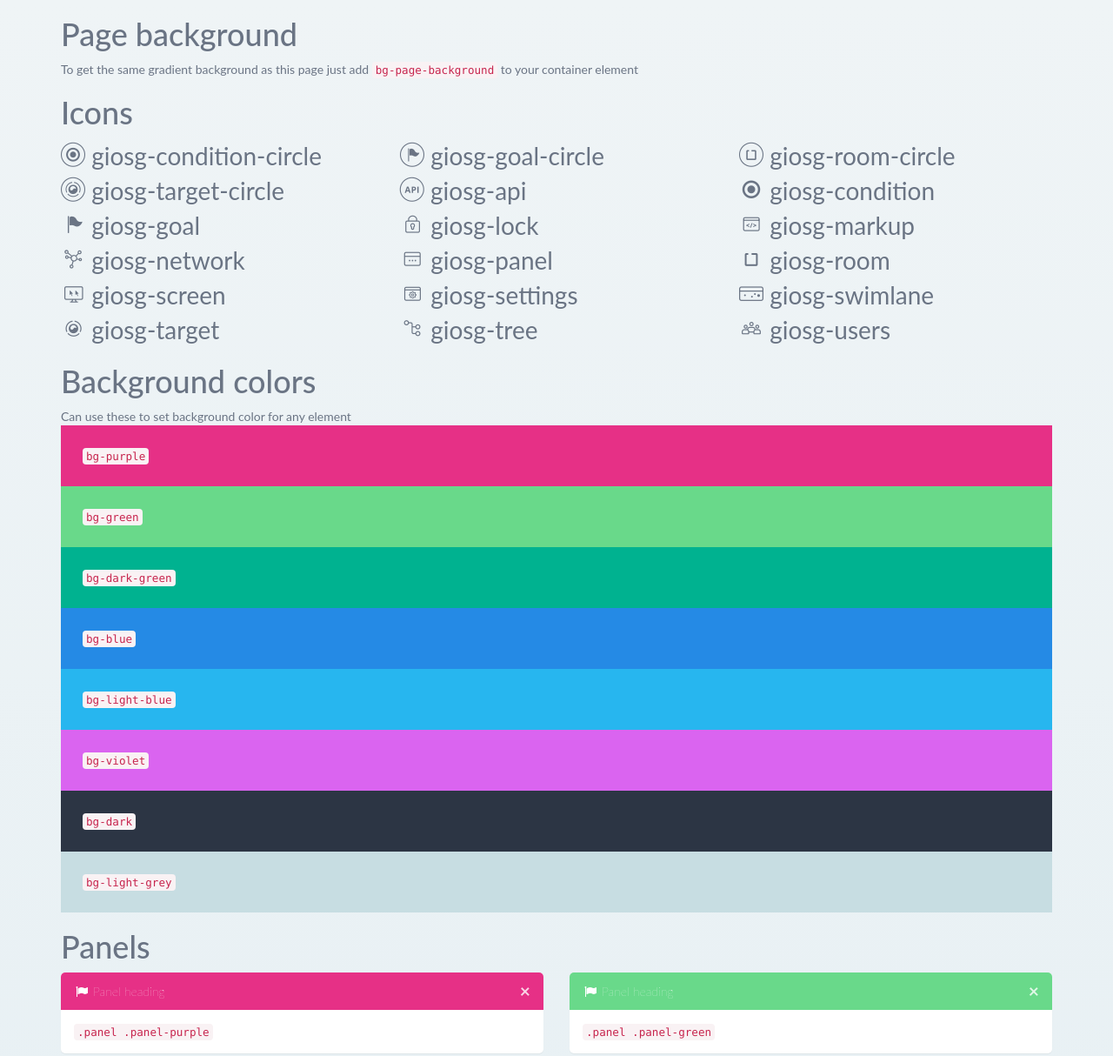
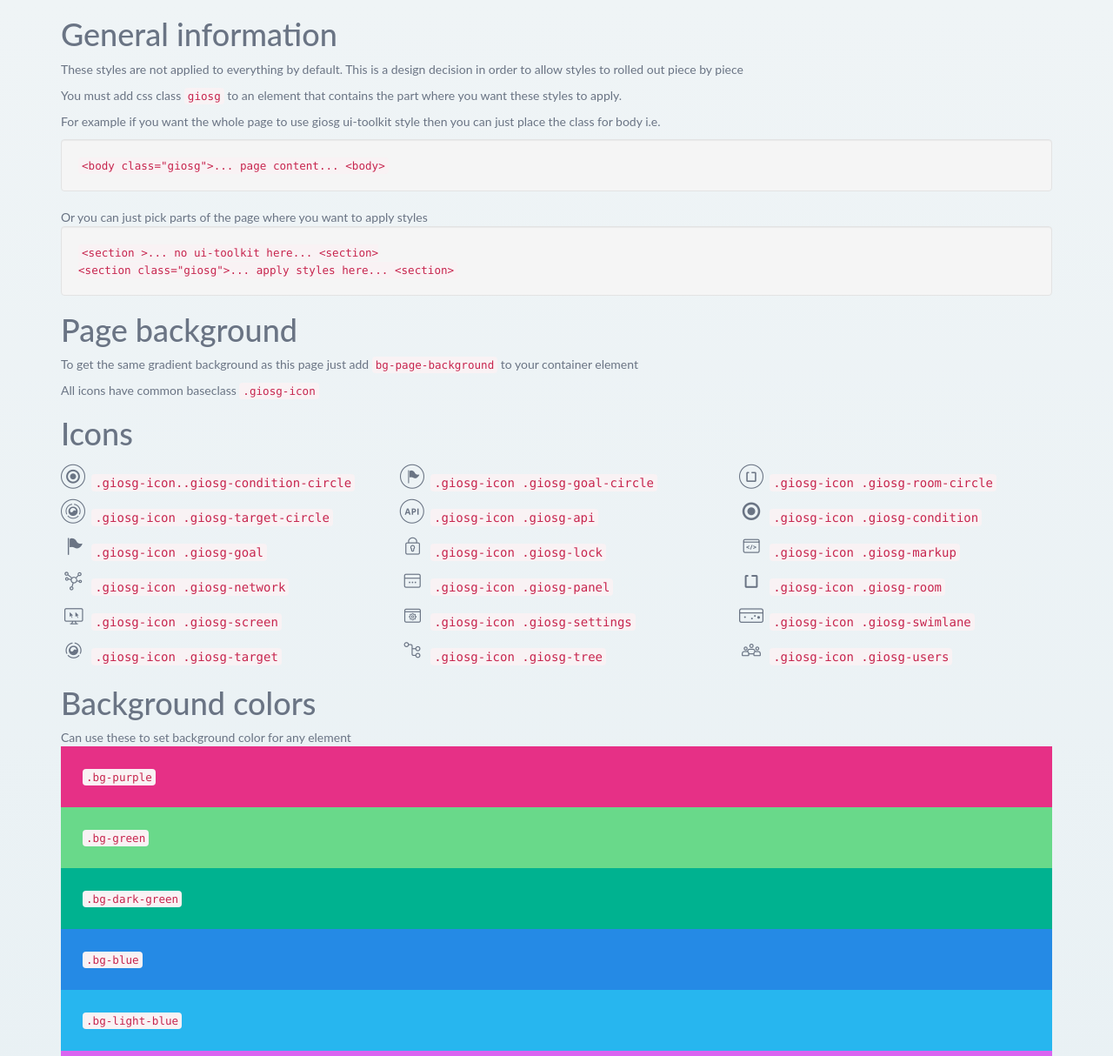
Before and after one commit to giosg/ui-toolkit, a website: page index.html in a window 1280 px wide. Shown: the top 1214 px of the page at 87% size. Drawn offline with nearby package versions, Linux system fonts and the light colour scheme; files whose address does not match are found by name.

Commit message:
Added some instructions

```diff
--- a/index.html
+++ b/index.html
@@ -12,95 +12,118 @@
     </head>
     <body class="giosg bg-page-background">
       <div class="container">
+        <h1>General information</h1>
+        <p>These styles are not applied to everything by default.
+
+          This is a design decision in order to allow styles to rolled out piece by piece
+        </p>
+        <p>
+          You must add css class <code>giosg</code> to an element that contains the part where you want these styles to apply.
+        </p>
+        <p>
+          For example if you want the whole page to use giosg ui-toolkit style then you can just place the class for body i.e.
+          <div class="well">
+            <code>&lt;body class="giosg"&gt;... page content... &lt;body&gt;</code>
+          </div>
+          Or you can just pick parts of the page where you want to apply styles
+          <div class="well">
+            <code>
+              &lt;section &gt;... no ui-toolkit here... &lt;section&gt; </br>
+              &lt;section class="giosg"&gt;... apply styles here... &lt;section&gt;</code>
+          </div>
+        </p>
+
         <h1>Page background</h1>
         <p>To get the same gradient background as this page just add <code>bg-page-background</code> to your container element </p>
+
+        <p>All icons have common baseclass <code>.giosg-icon</code>
         <h1>Icons</h1>
         <div style="font-size: 2em" class="row">
           <div class="col-md-4">
             <span class="giosg-icon giosg-condition-circle"></span>
-            <span class="mls"> giosg-condition-circle</span>
+            <code style="font-size: 0.5em">.giosg-icon..giosg-condition-circle</code>
           </div>
           <div class="col-md-4">
               <span class="giosg-icon giosg-goal-circle"></span>
-              <span class="mls"> giosg-goal-circle</span>
+              <code style="font-size: 0.5em">.giosg-icon .giosg-goal-circle</code>
           </div>
           <div class="col-md-4">
               <span class="giosg-icon giosg-room-circle"></span>
-              <span class="mls"> giosg-room-circle</span>
+              <code style="font-size: 0.5em">.giosg-icon .giosg-room-circle</code>
           </div>
           <div class="col-md-4">
               <span class="giosg-icon giosg-target-circle"></span>
-              <span class="mls"> giosg-target-circle</span>
+              <code style="font-size: 0.5em">.giosg-icon .giosg-target-circle</code>
           </div>
           <div class="col-md-4">
               <span class="giosg-icon giosg-api"></span>
-              <span class="mls"> giosg-api</span>
+              <code style="font-size: 0.5em">.giosg-icon .giosg-api</code>
           </div>
           <div class="col-md-4">
               <span class="giosg-icon giosg-condition"></span>
-              <span class="mls"> giosg-condition</span>
+              <code style="font-size: 0.5em">.giosg-icon .giosg-condition</code>
           </div>
           <div class="col-md-4">
               <span class="giosg-icon giosg-goal"></span>
-              <span class="mls"> giosg-goal</span>
+              <code style="font-size: 0.5em">.giosg-icon .giosg-goal</code>
           </div>
           <div class="col-md-4">
               <span class="giosg-icon giosg-lock"></span>
-              <span class="mls"> giosg-lock</span>
+              <code style="font-size: 0.5em">.giosg-icon .giosg-lock</code>
           </div>
           <div class="col-md-4">
               <span class="giosg-icon giosg-markup"></span>
-              <span class="mls"> giosg-markup</span>
+              <code style="font-size: 0.5em">.giosg-icon .giosg-markup</code>
           </div>
           <div class="col-md-4">
               <span class="giosg-icon giosg-network"></span>
-              <span class="mls"> giosg-network</span>
+              <code style="font-size: 0.5em">.giosg-icon .giosg-network</code>
           </div>
           <div class="col-md-4">
               <span class="giosg-icon giosg-panel"></span>
-              <span class="mls"> giosg-panel</span>
+              <code style="font-size: 0.5em">.giosg-icon .giosg-panel</code>
           </div>
           <div class="col-md-4">
               <span class="giosg-icon giosg-room"></span>
-              <span class="mls"> giosg-room</span>
+              <code style="font-size: 0.5em">.giosg-icon .giosg-room</code>
           </div>
           <div class="col-md-4">
               <span class="giosg-icon giosg-screen"></span>
-              <span class="mls"> giosg-screen</span>
+              <code style="font-size: 0.5em">.giosg-icon .giosg-screen</code>
           </div>
           <div class="col-md-4">
               <span class="giosg-icon giosg-settings"></span>
-              <span class="mls"> giosg-settings</span>
+              <code style="font-size: 0.5em">.giosg-icon .giosg-settings</code>
           </div>
           <div class="col-md-4">
               <span class="giosg-icon giosg-swimlane"></span>
-              <span class="mls"> giosg-swimlane</span>
+              <code style="font-size: 0.5em">.giosg-icon .giosg-swimlane</code>
           </div>
           <div class="col-md-4">
               <span class="giosg-icon giosg-target"></span>
-              <span class="mls"> giosg-target</span>
+              <code style="font-size: 0.5em">.giosg-icon .giosg-target</code>
           </div>
           <div class="col-md-4">
               <span class="giosg-icon giosg-tree"></span>
-              <span class="mls"> giosg-tree</span>
+              <code style="font-size: 0.5em">.giosg-icon .giosg-tree</code>
           </div>
           <div class="col-md-4">
               <span class="giosg-icon giosg-users"></span>
-              <span class="mls"> giosg-users</span>
+              <code style="font-size: 0.5em">.giosg-icon .giosg-users</code>
           </div>
         </div>
 
         <h1>Background colors</h1>
           Can use these to set background color for any element
 
-          <div style="padding: 25px" class="bg-purple"><code>bg-purple</code></div>
-          <div style="padding: 25px" class="bg-green"><code>bg-green</code></div>
-          <div style="padding: 25px" class="bg-dark-green"><code>bg-dark-green</code></div>
-          <div style="padding: 25px" class="bg-blue"><code>bg-blue</code></div>
-          <div style="padding: 25px" class="bg-light-blue"><code>bg-light-blue</code></div>
-          <div style="padding: 25px" class="bg-violet"><code>bg-violet</code></div>
-          <div style="padding: 25px" class="bg-dark"><code>bg-dark</code></div>
-          <div style="padding: 25px" class="bg-light-grey"><code>bg-light-grey</code></div>
+          <div style="padding: 25px" class="bg-purple"><code>.bg-purple</code></div>
+          <div style="padding: 25px" class="bg-green"><code>.bg-green</code></div>
+          <div style="padding: 25px" class="bg-dark-green"><code>.bg-dark-green</code></div>
+          <div style="padding: 25px" class="bg-blue"><code>.bg-blue</code></div>
+          <div style="padding: 25px" class="bg-light-blue"><code>.bg-light-blue</code></div>
+          <div style="padding: 25px" class="bg-violet"><code>.bg-violet</code></div>
+          <div style="padding: 25px" class="bg-dark"><code>.bg-dark</code></div>
+          <div style="padding: 25px" class="bg-light-grey"><code>.bg-light-grey</code></div>
 
         <h1>Panels</h1>
 
@@ -469,48 +492,61 @@
         <p>
           These work just like bootstrap text colors, just add the class to any element
         </p>
-        <div style="background: #fff; padding: 15px">
-
-          <h3>giosg-text-purple</h2>
+        <div style="background: #fff; padding: 15px; margin-top: 15px;">
+          <code>.giosg-text-purple</code>
+          <br />
           <div class="text-purple">
             Lorem ipsum dolor sit amet, consectetur adipiscing elit. Aenean viverra faucibus volutpat. Quisque at orci turpis. Ut tortor nunc, interdum ac justo et, volutpat commodo ex. Fusce maximus hendrerit nunc non scelerisque.
           </div>
-
-          <h3>giosg-text-green</h2>
+        </div>
+        <div style="background: #fff; padding: 15px; margin-top: 15px;">
+          <code>.giosg-text-green</code>
+          <br />
           <div class="text-green">
             Lorem ipsum dolor sit amet, consectetur adipiscing elit. Aenean viverra faucibus volutpat. Quisque at orci turpis. Ut tortor nunc, interdum ac justo et, volutpat commodo ex. Fusce maximus hendrerit nunc non scelerisque.
           </div>
-
-          <h3>giosg-text-dark-green</h2>
+        </div>
+        <div style="background: #fff; padding: 15px; margin-top: 15px;">
+          <code>.giosg-text-dark-green</code>
+          <br />
           <div class="text-dark-green">
             Lorem ipsum dolor sit amet, consectetur adipiscing elit. Aenean viverra faucibus volutpat. Quisque at orci turpis. Ut tortor nunc, interdum ac justo et, volutpat commodo ex. Fusce maximus hendrerit nunc non scelerisque.
           </div>
-
-          <h3>giosg-text-blue</h2>
+        </div>
+        <div style="background: #fff; padding: 15px; margin-top: 15px;">
+          <code>.giosg-text-blue</code>
+          <br />
           <div class="text-blue">
             Lorem ipsum dolor sit amet, consectetur adipiscing elit. Aenean viverra faucibus volutpat. Quisque at orci turpis. Ut tortor nunc, interdum ac justo et, volutpat commodo ex. Fusce maximus hendrerit nunc non scelerisque.
           </div>
-
-          <h3>giosg-text-light-blue</h2>
+        </div>
+        <div style="background: #fff; padding: 15px; margin-top: 15px;">
+          <code>.giosg-text-light-blue</code>
+          <br />
           <div class="text-light-blue">
             Lorem ipsum dolor sit amet, consectetur adipiscing elit. Aenean viverra faucibus volutpat. Quisque at orci turpis. Ut tortor nunc, interdum ac justo et, volutpat commodo ex. Fusce maximus hendrerit nunc non scelerisque.
           </div>
-
-          <h3>giosg-text-violet</h2>
+        </div>
+        <div style="background: #fff; padding: 15px; margin-top: 15px;">
+          <code>.giosg-text-violet</code>
+          <br />
           <div class="text-violet">
             Lorem ipsum dolor sit amet, consectetur adipiscing elit. Aenean viverra faucibus volutpat. Quisque at orci turpis. Ut tortor nunc, interdum ac justo et, volutpat commodo ex. Fusce maximus hendrerit nunc non scelerisque.
           </div>
-
-          <h3>giosg-text-dark</h2>
+        </div>
+        <div style="background: #fff; padding: 15px; margin-top: 15px;">
+          <code>.giosg-text-dark</code>
+          <br />
           <div class="text-dark">
             Lorem ipsum dolor sit amet, consectetur adipiscing elit. Aenean viverra faucibus volutpat. Quisque at orci turpis. Ut tortor nunc, interdum ac justo et, volutpat commodo ex. Fusce maximus hendrerit nunc non scelerisque.
           </div>
-
-          <h3>giosg-text-light-grey</h2>
+        </div>
+        <div style="background: #fff; padding: 15px; margin-top: 15px;">
+          <code>.giosg-text-light-grey</code>
+          <br />
           <div class="text-light-grey">
             Lorem ipsum dolor sit amet, consectetur adipiscing elit. Aenean viverra faucibus volutpat. Quisque at orci turpis. Ut tortor nunc, interdum ac justo et, volutpat commodo ex. Fusce maximus hendrerit nunc non scelerisque.
           </div>
-
         </div>
 
         <h1>Labels</h1>
@@ -539,7 +575,7 @@
 
 
         <h1>Inline inputs</h1>
-
+        <p>Just apply class <code>.input-inline-edit</code> to any <code>&lt;input type="text" ...&gt;</code> element
         <div class="row bg-dark" style="color: #fff; padding: 15px">
           <div class="col-md-12">
             <i class="fa fa-pencil"></i>
```
Also changed, not shown: README.md.
